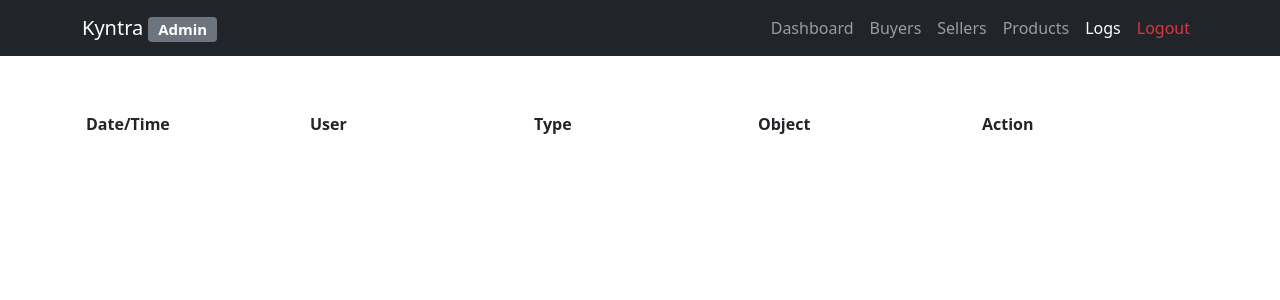
After one commit to basmango/Kyntra, a Django app: page /kyntra/admin/logs/ in a window 1280 px wide. The commit adds this page. Shown: the top 300 px of the page. Run offline with Django 3.2, Linux system fonts and the light colour scheme; a user stored in the database is signed in; tables that the repository leaves empty hold one stand-in row (values such as "Sample post"); data that the repository does not hold is empty; some libraries are stand-ins or nearby versions.

Commit message:
Implemented logs

```diff
--- a/ecommerce/urls.py
+++ b/ecommerce/urls.py
@@ -19,6 +19,8 @@ urlpatterns = [
     path('admin/products/<str:option>/', views.admin_products, name='admin_products'),
     path('admin/addproducts/', views.admin_addproduct, name='admin_addproduct'),
     path('admin/removeproducts/', views.admin_removeproduct, name='admin_removeproduct'),
+    path('admin/logs/', views.admin_logs, name='admin_logs'),
+
 
 
     path('seller/all_products/', views.showAllProducts, name='seller_all_products'),
--- a/ecommerce/views.py
+++ b/ecommerce/views.py
@@ -6,6 +6,8 @@ from django.shortcuts import get_object_or_404, redirect, render
 from django.contrib.auth.forms import UserCreationForm
 from django.contrib.auth import authenticate, login, logout
 from django.contrib.auth.models import User
+from django.contrib.admin.models import LogEntry
+from django.contrib.contenttypes.models import ContentType
 from django.urls import reverse_lazy
 from django.views import generic
 from django.http import HttpResponse, HttpResponseRedirect, request, HttpResponseNotFound
@@ -216,6 +218,8 @@ def Purchase(request):
         product.quantity -= quantity
         product.save()
 
+        LogEntry.objects.log_action(user_id=request.user.id, content_type_id=ContentType.objects.get_for_model(Product).pk, object_id=product.id, object_repr=product.name, action_flag=2)
+
         return render(request, 'payment/checkout.html',
                     {
                         'client_secret': intent.client_secret,
@@ -303,6 +307,7 @@ def buyer_signup(request):
                 otp), settings.EMAIL_HOST_USER, [user.email], fail_silently=False)
             user.save()
             address.save()
+            LogEntry.objects.log_action(user_id=user.id, content_type_id=ContentType.objects.get_for_model(Buyer).pk, object_id=user.id, object_repr=user.username, action_flag=1)
             return redirect('otp_verification')
     else:
         form = BuyerSignUpForm()
@@ -324,6 +329,7 @@ def seller_signup(request):
                 'company_name'), gst_number=form.cleaned_data.get('gst_number'), is_seller=True, document=request.FILES['document'], applied=True)
             send_mail('Your OTP for verification (Kyntra): ', 'Your OTP is {}'.format(
                 otp), settings.EMAIL_HOST_USER, [user.email], fail_silently=False)
+            LogEntry.objects.log_action(user_id=user.id, content_type_id=ContentType.objects.get_for_model(Seller).pk, object_id=user.id, object_repr=user.username, action_flag=1)
             return redirect('otp_verification')
     else:
         form = SellerSignUpForm()
@@ -408,8 +414,10 @@ def admin_removebuyer(request):
         if request.method == 'POST':
             form = AdminRemoveBuyersForm(request.POST)
             if form.is_valid():
-                User.objects.filter(id = Buyer.objects.get(id=form.cleaned_data['id']).user.id).delete()
-                Buyer.objects.filter(id=form.cleaned_data['id']).delete()
+                buyer = Buyer.objects.get(id=form.cleaned_data['id'])
+                LogEntry.objects.log_action(user_id=request.user.id, content_type_id=ContentType.objects.get_for_model(Buyer).pk, object_id=buyer.id, object_repr=buyer.name, action_flag=3)
+                User.objects.filter(id = buyer.user.id).delete()
+                buyer.delete()
 
                 return redirect('admin_buyers')
 
@@ -459,15 +467,18 @@ def admin_selleractions(request):
         if request.method == 'POST':
             form = AdminSellerActionsForm(request.POST)
             if form.is_valid():
+                seller = Seller.objects.get(id=form.cleaned_data['id'])
                 if('approveButton' in request.POST):
-                    Seller.objects.filter(
-                        id=form.cleaned_data['id']).update(approved=True)
+                    LogEntry.objects.log_action(user_id=request.user.id, content_type_id=ContentType.objects.get_for_model(Seller).pk, object_id=seller.id, object_repr=seller.name, action_flag=2)
+                    seller.update(approved=True)
+
                 if('rejectButton' in request.POST):
-                    Seller.objects.filter(id=form.cleaned_data['id']).update(
-                        approved=False, applied=False)
+                    LogEntry.objects.log_action(user_id=request.user.id, content_type_id=ContentType.objects.get_for_model(Seller).pk, object_id=seller.id, object_repr=seller.name, action_flag=2)
+                    seller.update(approved=False, applied=False)
                 if('deleteButton' in request.POST):
-                    User.objects.filter(id = Seller.objects.get(id=form.cleaned_data['id']).user.id).delete()
-                    Seller.objects.filter(id=form.cleaned_data['id']).delete()
+                    LogEntry.objects.log_action(user_id=request.user.id, content_type_id=ContentType.objects.get_for_model(Seller).pk, object_id=seller.id, object_repr=seller.name, action_flag=3)
+                    User.objects.filter(id = seller.user.id).delete()
+                    seller.delete()
 
                 return redirect('admin_sellers')
 
@@ -520,6 +531,8 @@ def admin_addproduct(request):
             if form.is_valid():
                 product = form.save()
                 product.save()
+                LogEntry.objects.log_action(user_id=request.user.id, content_type_id=ContentType.objects.get_for_model(Product).pk, object_id=product.id, object_repr=product.name, action_flag=1)
+
                 # process the data in form.cleaned_data as required
                 # ...
                 # redirect to a new URL:
@@ -543,6 +556,8 @@ def admin_removeproduct(request):
         if request.method == 'POST':
             form = AdminRemoveProductsForm(request.POST)
             if form.is_valid():
+                prod = Product.objects.get(id=form.cleaned_data['id'])
+                LogEntry.objects.log_action(user_id=request.user.id, content_type_id=ContentType.objects.get_for_model(Product).pk, object_id=prod.id, object_repr=prod.name, action_flag=3)
                 Product.objects.filter(id=form.cleaned_data['id']).delete()
 
                 return redirect('admin_products')
@@ -551,7 +566,16 @@ def admin_removeproduct(request):
     else:
         return redirect_user(request)
 
-    # http://127.0.0.1:8000/kyntra/seller/all_products/search?query=pho
+def admin_logs(request):
+    if admin_check(request):
+        logs = LogEntry.objects.all()
+        # buyer_count = option
+        return render(request, 'admin/admin_logs.html', {
+            'name': 'admin_logs',
+            'logs': logs,
+        })
+    else:
+        return redirect_user(request)
 
 
 def seller_registration(request):
@@ -585,6 +609,8 @@ def addProductFormView(request):
             model.seller=Seller.objects.get(Q(user = request.user))
             model.save()
             form =AddProductForm()
+            LogEntry.objects.log_action(user_id=request.user.id, content_type_id=ContentType.objects.get_for_model(Product).pk, object_id=model.id, object_repr=model.name, action_flag=1)
+
             return redirect('seller_all_products')
 
         context={
@@ -608,6 +634,8 @@ def editProductFormView(request, id):
                     model.seller=Seller.objects.filter(id__exact=request.user.id)[0]
                     model.save()
                     form =AddProductForm()
+                    LogEntry.objects.log_action(user_id=request.user.id, content_type_id=ContentType.objects.get_for_model(Product).pk, object_id=model.id, object_repr=model.name, action_flag=2)
+
                 return redirect('seller_all_products')
 
             context={
@@ -635,6 +663,8 @@ def seller_removeproduct(request):
             if form.is_valid():
                 if(product.seller==auth_seller):
                     Product.objects.filter(id=request.POST['id']).delete()
+                    LogEntry.objects.log_action(user_id=request.user.id, content_type_id=ContentType.objects.get_for_model(Product).pk, object_id=product.id, object_repr=product.name, action_flag=3)
+
                 return redirect("seller_all_products")
             return showAllProducts(request)
         else:
@@ -670,6 +700,8 @@ def editProfileView(request):
                         seller.gst_number = gst_number
                     seller.user.save()
                     seller.save()
+                    LogEntry.objects.log_action(user_id=request.user.id, content_type_id=ContentType.objects.get_for_model(Seller).pk, object_id=seller.id, object_repr=seller.name, action_flag=2)
+
                     return redirect('edit_profile')
             elif user_profile.is_buyer:
                 form = BuyerProfileForm(request.POST, instance=user_profile)
@@ -688,6 +720,7 @@ def editProfileView(request):
                         buyer.user.last_name = last_name
                     buyer.user.save()
                     buyer.save()
+                    LogEntry.objects.log_action(user_id=request.user.id, content_type_id=ContentType.objects.get_for_model(Buyer).pk, object_id=buyer.id, object_repr=buyer.name, action_flag=2)
                     return redirect('edit_profile')
             else:
                 return HttpResponseNotFound()
@@ -764,12 +797,14 @@ def deleteAccount(request):
             if str(user_profile.otp) == str(request.POST['otp']) and user_profile.otp_expiry > datetime.datetime.now(datetime.timezone.utc):
                 if user_profile.is_seller:
                     seller = Seller.objects.get(user=request.user)
+                    LogEntry.objects.log_action(user_id=request.user.id, content_type_id=ContentType.objects.get_for_model(Seller).pk, object_id=seller.id, object_repr=seller.name, action_flag=3)
                     logout(request)
                     user_profile.user.delete()
                     user_profile.delete()
                     seller.delete()
                 elif user_profile.is_buyer:
                     buyer = Buyer.objects.get(user=request.user)
+                    LogEntry.objects.log_action(user_id=request.user.id, content_type_id=ContentType.objects.get_for_model(Buyer).pk, object_id=buyer.id, object_repr=buyer.name, action_flag=3)
                     logout(request)
                     user_profile.user.delete()
                     user_profile.delete()
--- a/templates/admin/admin_base.html
+++ b/templates/admin/admin_base.html
@@ -23,6 +23,9 @@
 					<a href="{% url 'admin_products' %}" class="nav-link {% if name  == 'admin_products' %} active {% endif %}">Products</a>
 				</li>
 				<li class="nav-item">
+					<a href="{% url 'admin_logs' %}" class="nav-link {% if name  == 'admin_logs' %} active {% endif %}">Logs</a>
+				</li>
+				<li class="nav-item">
 					<a href="{% url 'logout' %}" class="nav-link text-danger">Logout</a>
 				</li>
 			</ul>
--- /dev/null
+++ b/templates/admin/admin_logs.html
@@ -0,0 +1,75 @@
+{% extends "admin/admin_base.html" %}
+
+{% block title %}Admin: Buyers{% endblock %}
+
+{% block content %}
+
+<section class="p-5">
+	<div class="container">
+		<div class="row">
+
+
+			<ul class="list-group list-group-flush ">
+				<li class="list-group-item">
+					<div class="row">
+						<div class="col">
+							<b>Date/Time</b>
+						</div>
+						<div class="col">
+							<b>User</b>
+						</div>
+						<div class="col">
+							<b>Type</b>
+						</div>
+						<div class="col">
+							<b>Object</b>
+						</div>
+						<div class="col">
+							<b>Action</b>
+						</div>
+
+					</div>
+				</li>
+				{% for l in logs %}
+				<li class="list-group-item">
+					<div class="row">
+						<div class="col">
+							{{l.action_time}}
+						</div>
+						<div class="col">
+							<p>{{l.user.username}}</p>
+						</div>
+						<div class="col">
+							{% if l.user.userprofile.is_buyer %}
+							<p>Buyer</p>
+							{% elif l.user.userprofile.is_seller %}
+							<p>Seller</p>
+							{% elif l.user.userprofile.is_admin %}
+							<p>Admin</p>
+							{% endif %}
+						</div>
+						<div class="col">
+							<p>{{l.object_repr}}
+							</p>
+						</div>
+						<div class="col">
+							{% if l.action_flag == 1 %}
+							<p>Addition</p>
+							{% elif l.action_flag == 2 %}
+							<p>Modification</p>
+							{% elif l.action_flag == 3 %}
+							<p>Deletion</p>
+							{% endif %}
+						</div>
+
+					</div>
+				</li>
+				{% endfor %}
+
+		</div>
+
+	</div>
+	</div>
+</section>
+
+{% endblock %}
```
